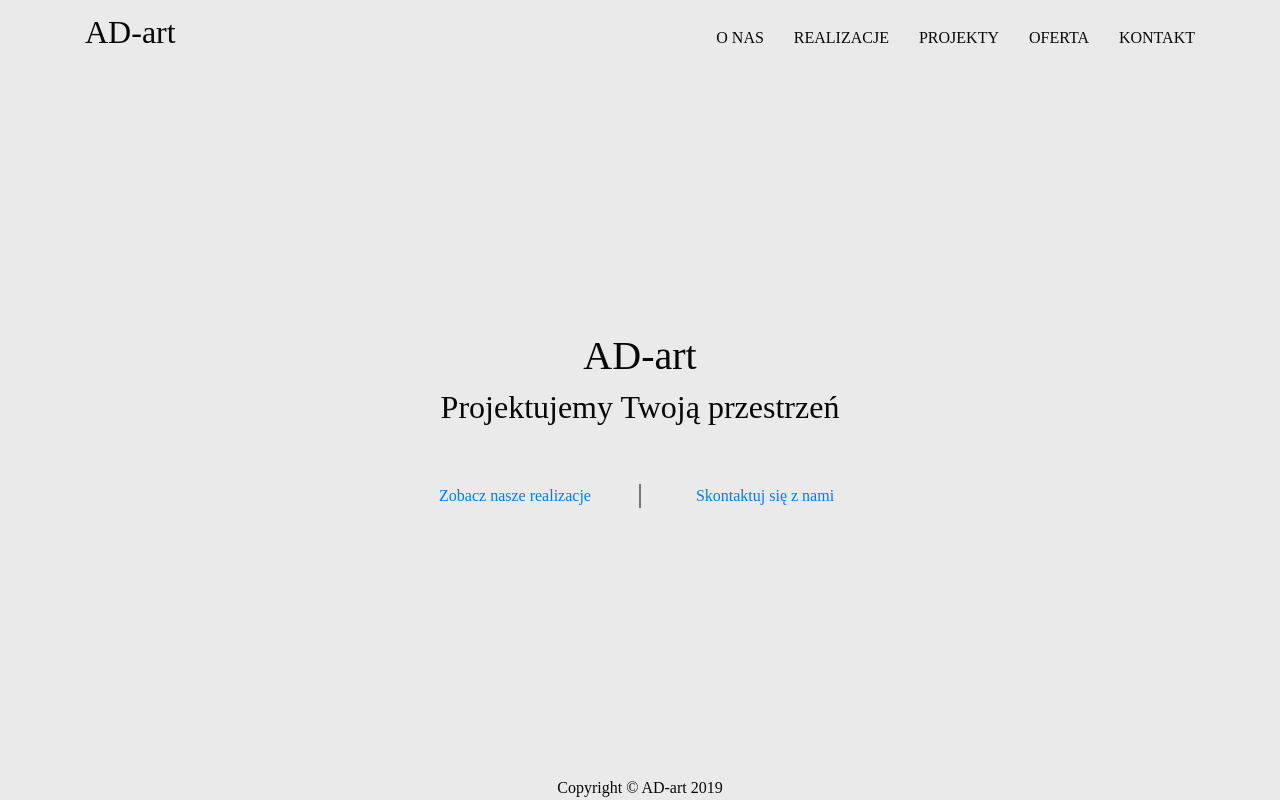
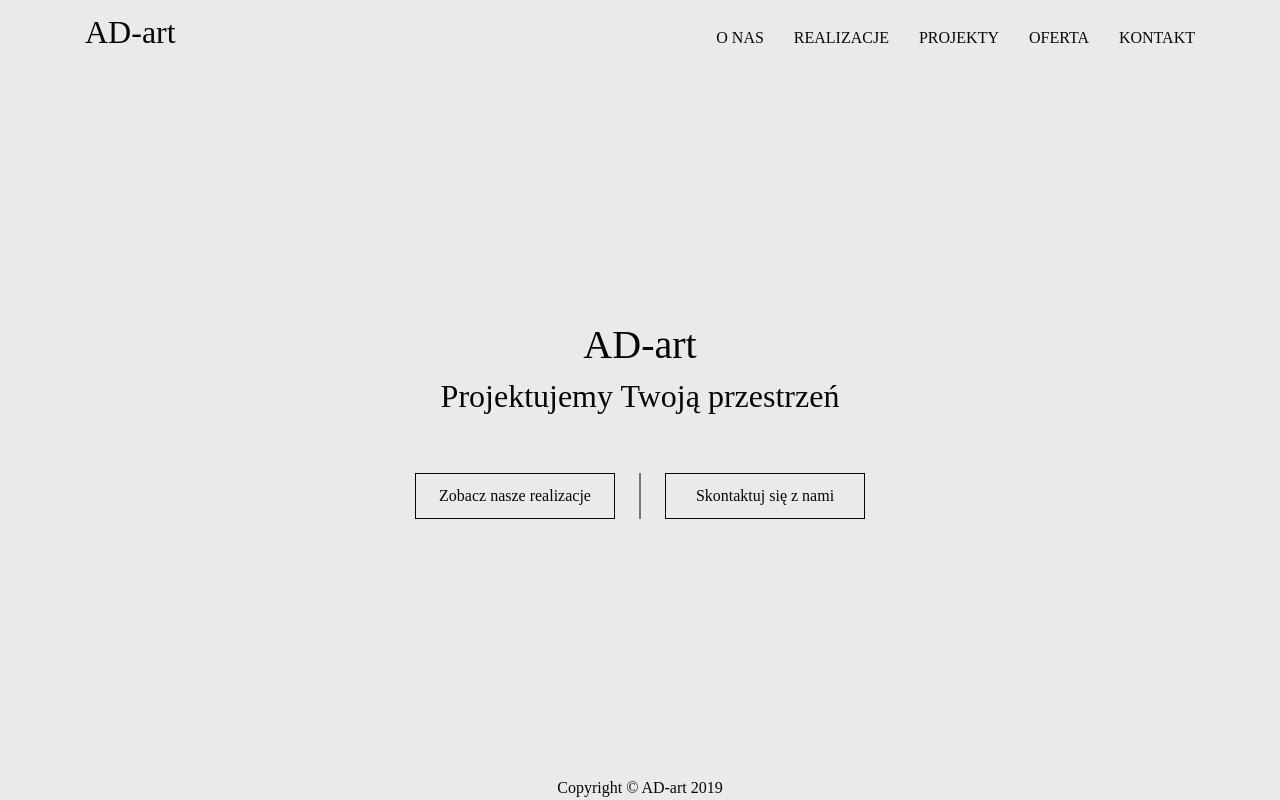
Before and after one commit to staszek998/ad-art, a React (Create React App) app: page / in a window 1280 px wide. Built offline with nearby package versions, Linux system fonts and the light colour scheme; a web font is replaced by a local one.

Commit message:
Create the .art-button component class

```diff
--- a/src/App.scss
+++ b/src/App.scss
@@ -1,12 +1,20 @@
 @charset "UTF-8";
 
-/* 1. Base (#base).
+/* 1. Vendor (#vendor).
+=================================================== */
+@import "./scss/vendor/hamburgers/hamburgers.scss";
+
+/* 2. Base (#base).
 ========================================== */
 @import "./scss/base/reset";
 @import "./scss/base/bootstrap";
 @import "./scss/base/base";
 @import "./scss/base/fonts";
 
-/* 2. Vendor (#vendor).
-=================================================== */
-@import "./scss/vendor/hamburgers/hamburgers.scss";
+/* 3. Utilities (#utilities).
+========================================== */
+@import "./scss/utilities/all";
+
+/* 4. Components (#components).
+========================================== */
+@import "./scss/components/all";
--- a/src/pages/Home/Home.jsx
+++ b/src/pages/Home/Home.jsx
@@ -1,5 +1,5 @@
 import React from "react";
-import { NavLink } from "react-router-dom";
+import { Link } from "react-router-dom";
 
 import "./_Home.scss";
 
@@ -11,8 +11,12 @@ const Home = () => (
 
     {/* Links */}
     <div className="links">
-      <NavLink to="/relizacje">Zobacz nasze realizacje</NavLink>
-      <NavLink to="/kontakt">Skontaktuj się z nami</NavLink>
+      <Link to="/relizacje" className="art-button">
+        Zobacz nasze realizacje
+      </Link>
+      <Link to="/kontakt" className="art-button">
+        Skontaktuj się z nami
+      </Link>
     </div>
   </main>
 );
--- /dev/null
+++ b/src/scss/components/_all.scss
@@ -0,0 +1 @@
+@import "./button";
--- /dev/null
+++ b/src/scss/components/_button.scss
@@ -0,0 +1,34 @@
+@charset "UTF-8";
+
+////
+/// This file contains the styles for the custom AD-art button.
+////
+
+@import "../utilities/all";
+
+.art-button {
+  display: block;
+  border: 1px solid $ad-rich-black;
+  background: transparent;
+  color: $ad-rich-black;
+  padding: 10px;
+  text-align: center;
+  text-decoration: none;
+  transition: all 200ms ease;
+
+  &:hover {
+    background: $ad-rich-black;
+    color: $ad-white;
+    text-decoration: none;
+  }
+
+  &.white {
+    border-color: $ad-white;
+    color: $ad-white;
+
+    &:hover {
+      background: $ad-white;
+      color: $ad-rich-black;
+    }
+  }
+}
```
